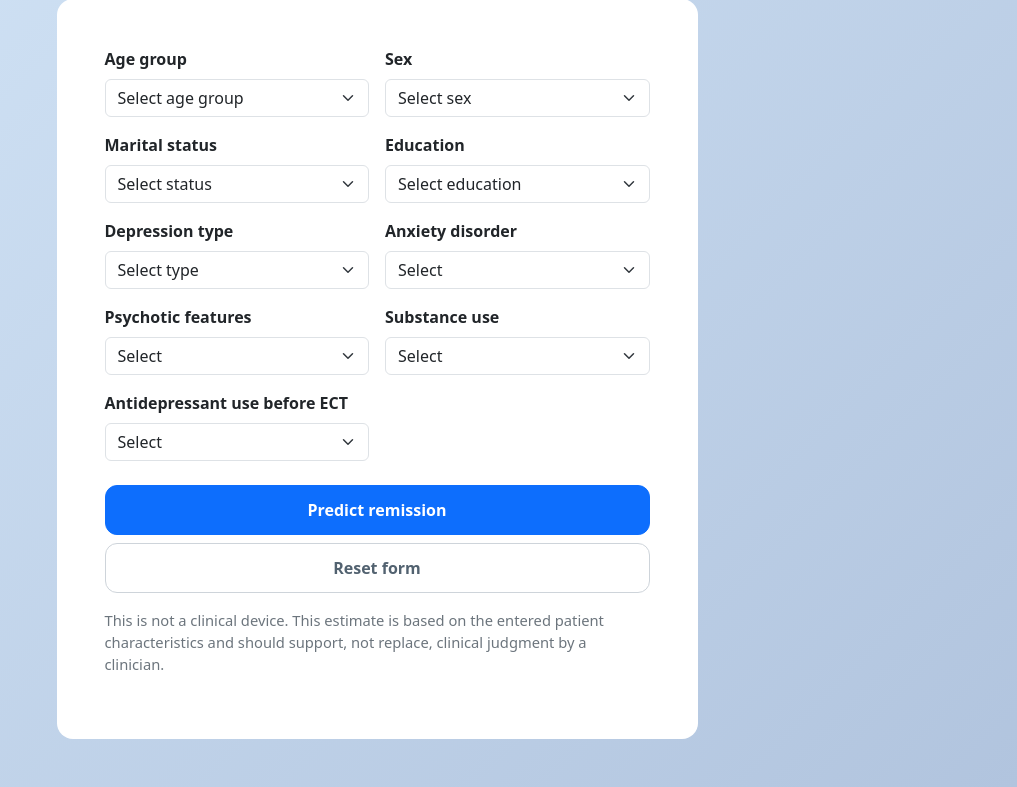
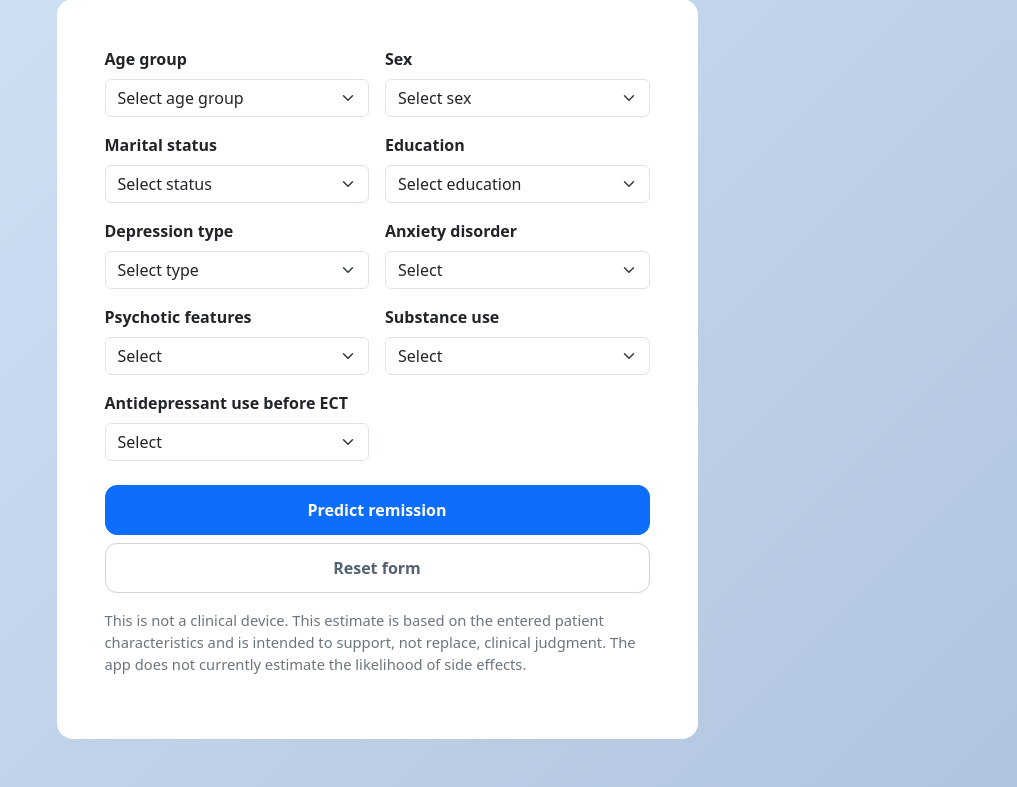
Before and after one commit to sofie-aa/Master-Thesis, a Flask app: page / in a window 1280 px wide. Shown: the part 153-940 px from the top of the page, without its empty margins (263-1280 px from the left). Run offline with Flask 3, Linux system fonts and the light colour scheme; parts of the project's set-up code (start-up, migrations or seed data) failed here and were passed over; some libraries are stand-ins or nearby versions.

Commit message:
Changed disclaimer to include side effects stateme

```diff
--- a/Code/templates/index.html
+++ b/Code/templates/index.html
@@ -179,7 +179,7 @@
 </div>
 
 <p class="small-note mt-3">
-    This is not a clinical device. This estimate is based on the entered patient characteristics and should support, not replace, clinical judgment by a clinician.
+    This is not a clinical device. This estimate is based on the entered patient characteristics and is intended to support, not replace, clinical judgment. The app does not currently estimate the likelihood of side effects.
 </p>
 
 </div>
@@ -223,12 +223,12 @@
         </div>
 
         <p class="small-note mt-2">
-            Blue dots are the patients expected to get better out of 100 patients who are similar.
+            Blue dots show how many out of 100 similar patients may have fewer symptoms after ECT.
         </p>
         {% endif %}
 
         <p class="small-note mt-3">
-            This is not a clinical device. This estimate is based on the entered patient characteristics and should support, not replace, clinical judgment by a clinician.
+            This is not a clinical device. This estimate is based on the entered patient characteristics and is intended to support, not replace, clinical judgment. The app does not currently estimate the likelihood of side effects.
         </p>
     </div>
 </div>
```
